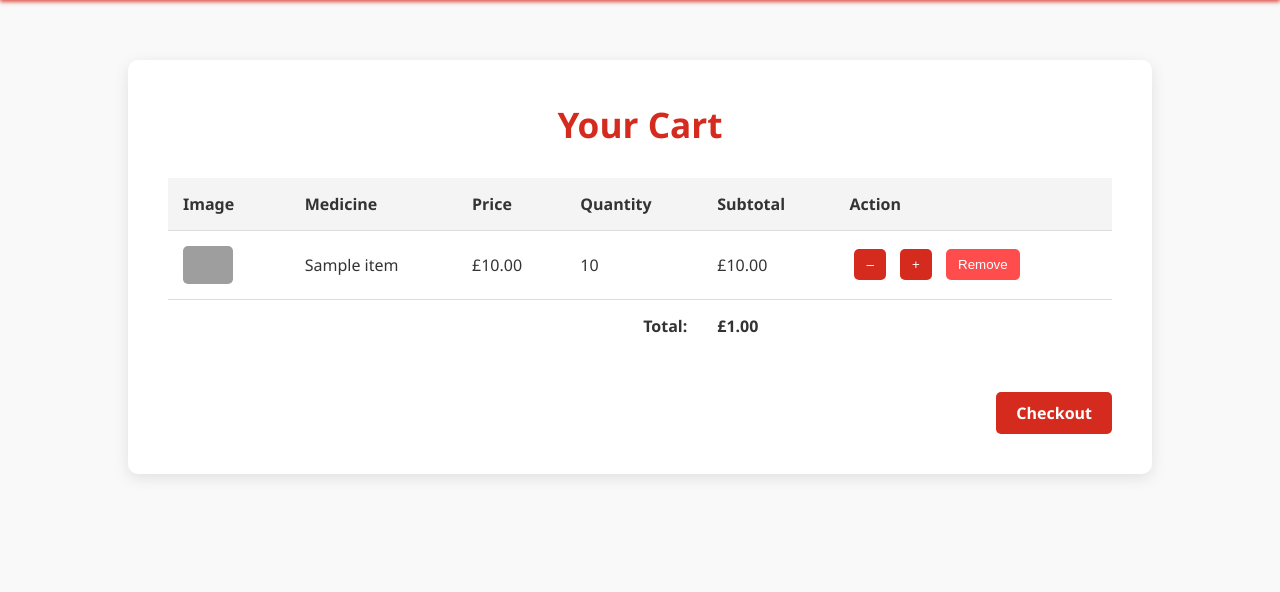
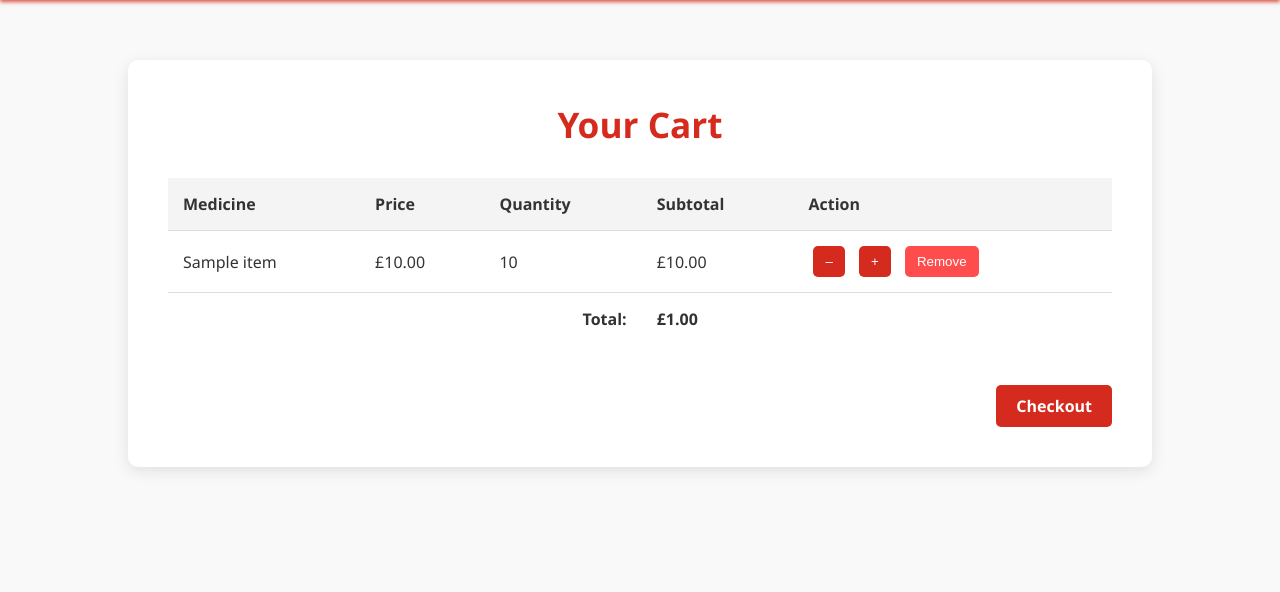
Before and after one commit to KQ29/Eli-Lilly-Project, a Django app: template myproject/myapp/templates/cart.html in a window 1280 px wide. Shown: the part 80-672 px from the top of the page. Run offline with Django 5.2, Linux system fonts and the light colour scheme; the template is opened without the code that fills it: most values are stand-ins (such as "Sample title", 1, 10 or a date in 2020); grey boxes are pictures that could not be loaded.

Commit message:
Current Version

```diff
--- a/myproject/myapp/templates/cart.html
+++ b/myproject/myapp/templates/cart.html
@@ -8,6 +8,7 @@
   <link rel="icon" type="image/svg+xml" href="{% static 'images/favicon-new.svg' %}">
   <link rel="stylesheet" type="text/css" href="{% static 'css/styles.css' %}">
   <style>
+    /* Ensure html and body fill the viewport */
     html, body {
       margin: 0;
       padding: 0;
@@ -17,7 +18,7 @@
     }
 
     main {
-      margin-bottom: 80px;
+      margin-bottom: 80px; /* Footer space */
     }
 
     footer {
@@ -31,6 +32,7 @@
       padding: 20px 0;
       z-index: 100;
     }
+
     /* Cart Section Styles */
     .cart {
       padding: 60px 0;
@@ -67,7 +69,9 @@
     }
     /* Responsive adjustments for table */
     @media (max-width: 600px) {
-      .cart-items, .cart-items th, .cart-items td {
+      .cart-items,
+      .cart-items th,
+      .cart-items td {
         display: block;
         width: 100%;
       }
@@ -121,6 +125,7 @@
     .inline-form {
       display: inline;
     }
+
     /* Checkout Button Styling */
     .checkout-btn {
       background: var(--primary-color);
@@ -141,50 +146,17 @@
       text-align: right;
       margin-top: 20px;
     }
-    /* Cart Item Image Styling */
-    .cart-item-img {
-      width: 50px;
-      height: auto;
-      border-radius: 5px;
-      margin-right: 10px;
-      vertical-align: middle;
-      cursor: pointer; /* Indicate that image is clickable */
-    }
-    /* Modal overlay styles */
-    .modal-overlay {
-      display: none; /* Hidden by default */
-      position: fixed;
-      z-index: 200;
-      left: 0;
-      top: 0;
-      width: 100%;
-      height: 100%;
-      overflow: auto;
-      background-color: rgba(0,0,0,0.8);
-      justify-content: center;
-      align-items: center;
-    }
-    .modal-content {
-      max-width: 80%;
-      max-height: 80%;
-    }
-    .modal-close {
-      position: absolute;
-      top: 20px;
-      right: 30px;
-      font-size: 2rem;
-      color: white;
-      cursor: pointer;
-    }
 
-    .price-column, .subtotal-column {
+    /* Price & Subtotal Columns Alignment */
+    .price-column,
+    .subtotal-column {
       text-align: center;
     }
 
+    /* Bold total row */
     .cart-total-row {
       font-weight: bold;
     }
-
   </style>
 </head>
 <body>
@@ -214,7 +186,7 @@
         <table class="cart-items">
           <thead>
             <tr>
-              <th>Image</th>
+              <!-- Image column removed -->
               <th>Medicine</th>
               <th class="price-column">Price</th>
               <th>Quantity</th>
@@ -225,13 +197,7 @@
           <tbody>
             {% for item in cart_items %}
             <tr>
-              <td data-label="Picture">
-                {% if item.image_url %}
-                  <img src="{% static item.image_url %}" alt="{{ item.name }}" class="cart-item-img" onclick="openModal('{% static item.image_url %}')">
-                {% else %}
-                  <img src="{% static 'images/placeholder.png' %}" alt="No image" class="cart-item-img" onclick="openModal('{% static 'images/placeholder.png' %}')">
-                {% endif %}
-              </td>
+              <!-- No Image: skipping the image/placeholder entirely -->
               <td data-label="Medicine">{{ item.name }}</td>
               <!-- Price Column -->
               <td data-label="Price" class="price-column">
@@ -265,7 +231,7 @@
             {% endfor %}
             <!-- Overall Total Row -->
             <tr class="cart-total-row">
-              <td colspan="4" style="text-align:right;">Total:</td>
+              <td colspan="3" style="text-align:right;">Total:</td>
               <td class="subtotal-column">
                 £{{ total_price|floatformat:2 }}
               </td>
@@ -287,28 +253,10 @@
     </section>
   </main>
 
-  <!-- Modal Overlay for Enlarged Image -->
-  <div id="modalOverlay" class="modal-overlay" onclick="closeModal()">
-    <span class="modal-close" onclick="closeModal()">&times;</span>
-    <img id="modalImage" class="modal-content" src="" alt="Enlarged Image">
-  </div>
-
   <!-- Footer (Fixed to the Bottom) -->
   <footer>
     <p>&copy; 2025 Eli Lilly. All rights reserved.</p>
   </footer>
 
-  <script>
-    // Open modal with the clicked image
-    function openModal(imageSrc) {
-      document.getElementById("modalImage").src = imageSrc;
-      document.getElementById("modalOverlay").style.display = "flex";
-    }
-
-    // Close the modal
-    function closeModal() {
-      document.getElementById("modalOverlay").style.display = "none";
-    }
-  </script>
 </body>
 </html>
```
Also changed, not shown: myproject/myapp/templates/medicines.html (+4 -8 lines).
